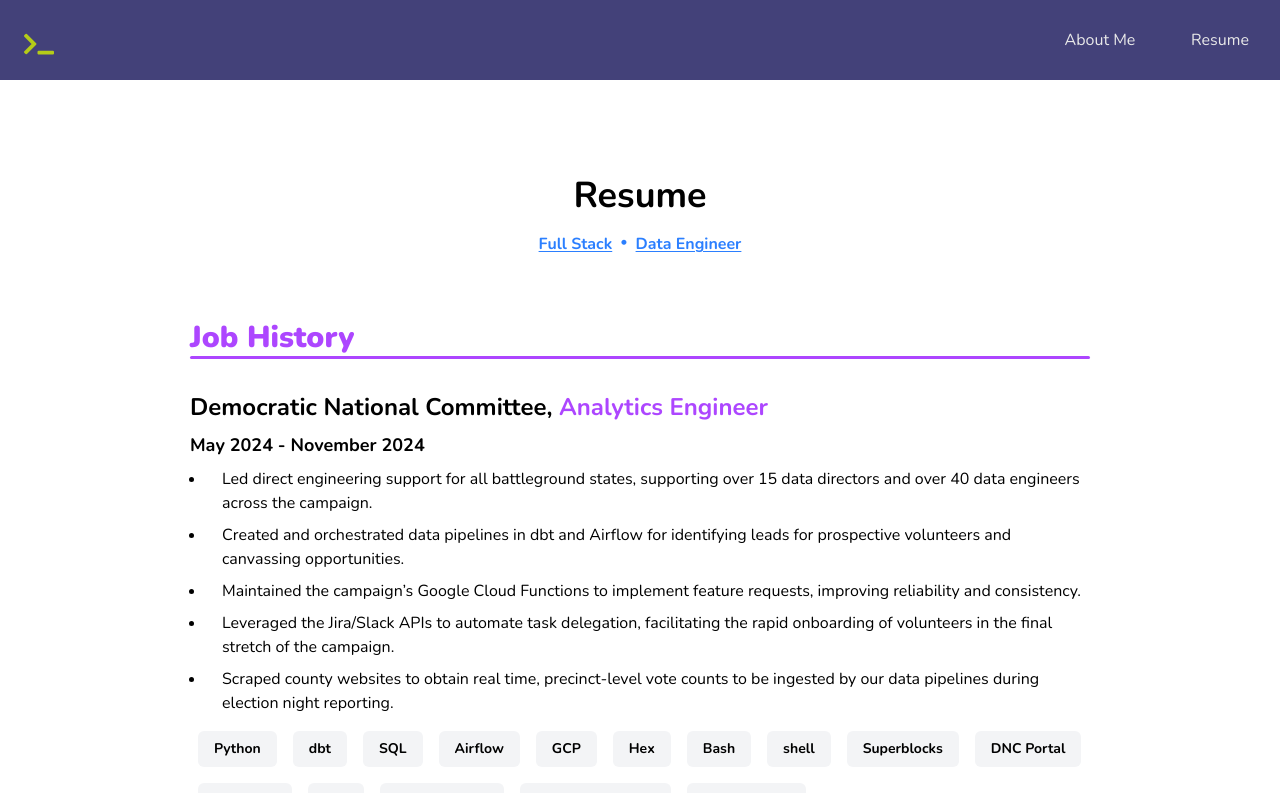
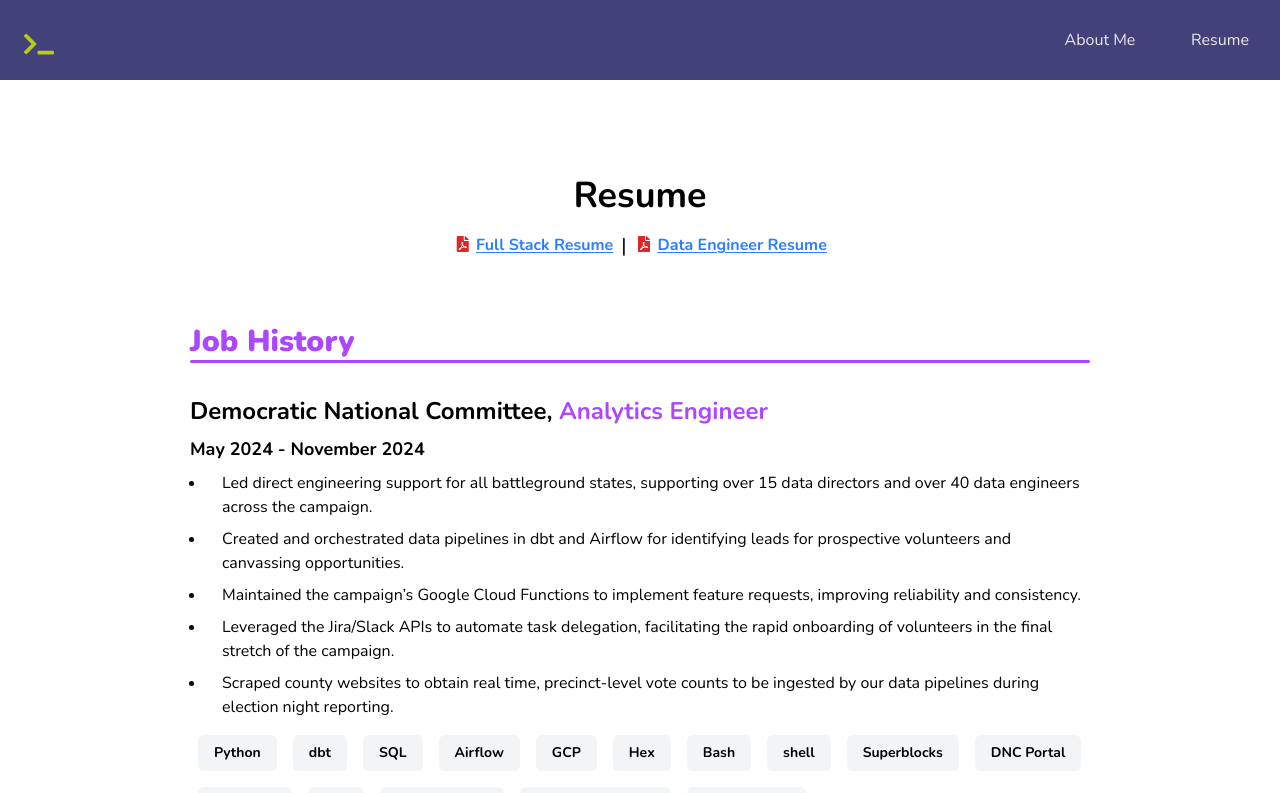
Before and after one commit to chris-av/portfolio-react, a Next.js app: page /resume in a window 1280 px wide. Shown: the top 793 px of the page. Built offline with nearby package versions, Linux system fonts and the light colour scheme.

Commit message:
add pdf icons for clarity

```diff
--- a/app/resume/page.tsx
+++ b/app/resume/page.tsx
@@ -9,9 +9,15 @@ export default function Page() {
         <div className="my-16">
           <h1 className="mb-4 text-center text-4xl">Resume</h1>
           <div className="flex justify-center">
-            <a className="font-bold text-blue-500 underline underline-offset-2" target="_blank" href="/resume-full-stack.pdf">Full Stack</a>
-            <div className="mx-2 text-sm text-blue-500">•</div>
-            <a className="font-bold text-blue-500 underline underline-offset-2" target="_blank" href="/resume-data-engineer.pdf">Data Engineer</a>
+            <a className="font-bold text-blue-500 underline underline-offset-2" target="_blank" href="/resume-full-stack.pdf">
+              <span><i className="icon pdf file red" /></span>
+              Full Stack Resume
+            </a>
+            <div className="mx-2 text-xl">|</div>
+            <a className="font-bold text-blue-500 underline underline-offset-2" target="_blank" href="/resume-data-engineer.pdf">
+              <span><i className="icon pdf file red" /></span>
+              Data Engineer Resume
+            </a>
           </div>
         </div>
 
```
